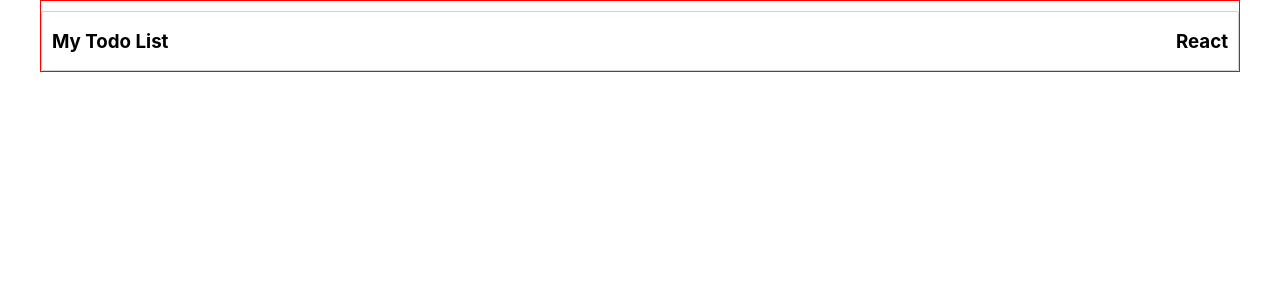
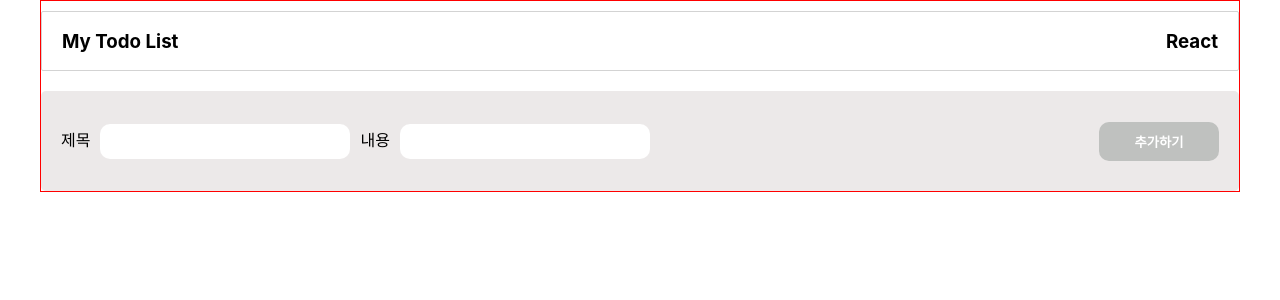
Before and after one commit to hanbitk/todo-level2, a React (Create React App) app: page / in a window 1280 px wide. Shown: the top 300 px of the page. Built offline with nearby package versions, Linux system fonts and the light colour scheme.

Commit message:
Form.jsx: Created and styled Form.jsx component

```diff
--- a/src/App.jsx
+++ b/src/App.jsx
@@ -1,6 +1,7 @@
 import "./App.css";
 import styled from "styled-components";
 import Header from './components/Header/Header';
+import Form from './components/Form/Form';
 
 const StContainer = styled.div`
   border: 1px solid red;
@@ -14,6 +15,7 @@ const StContainer = styled.div`
 function App() {
   return <StContainer>
     <Header/>
+    <Form/>
   </StContainer>;
 }
 
--- /dev/null
+++ b/src/components/Form/Form.jsx
@@ -0,0 +1,65 @@
+import React from "react";
+import styled from "styled-components";
+
+const StForm = styled.form`
+  display: flex;
+  justify-content: space-between;
+  align-items: center;
+  background-color: #ece9e9;
+  border-radius: 5px;
+  height: 100px;
+  padding: 20px;
+  margin-top: 20px;
+`;
+
+const StFormInputs = styled.div`
+  display: flex;
+`;
+
+const StFormInputDiv = styled.div``;
+
+const StFormInput = styled.input`
+  background-color: #ffffff;
+  width: 250px;
+  padding: 10px;
+  border-radius: 10px;
+  margin-right: 10px;
+`;
+
+const StFormInputSpan = styled.span`
+  margin-right: 10px;
+`;
+
+const StFormBtnDiv = styled.div``;
+
+const StFormBtn = styled.button`
+  background-color: #bfc1bf;
+  padding: 10px;
+  width: 120px;
+  border-radius: 10px;
+  color: #ffffff;
+  font-weight: bold;
+`;
+
+function Form() {
+  return (
+    <StForm>
+      <StFormInputs>
+        <StFormInputDiv>
+          <StFormInputSpan>제목</StFormInputSpan>
+          <StFormInput type="text" />
+        </StFormInputDiv>
+        <StFormInputDiv>
+          <StFormInputSpan>내용</StFormInputSpan>
+          <StFormInput type="text" />
+        </StFormInputDiv>
+      </StFormInputs>
+
+      <StFormBtnDiv>
+        <StFormBtn>추가하기</StFormBtn>
+      </StFormBtnDiv>
+    </StForm>
+  );
+}
+
+export default Form;
--- a/src/components/Header/Header.jsx
+++ b/src/components/Header/Header.jsx
@@ -8,7 +8,7 @@ const StHeader = styled.header`
   justify-content: space-between;
   align-items: center;
   height: 60px;
-  padding: 10px;
+  padding: 20px;
   margin-top: 10px;
 `;
 
```
